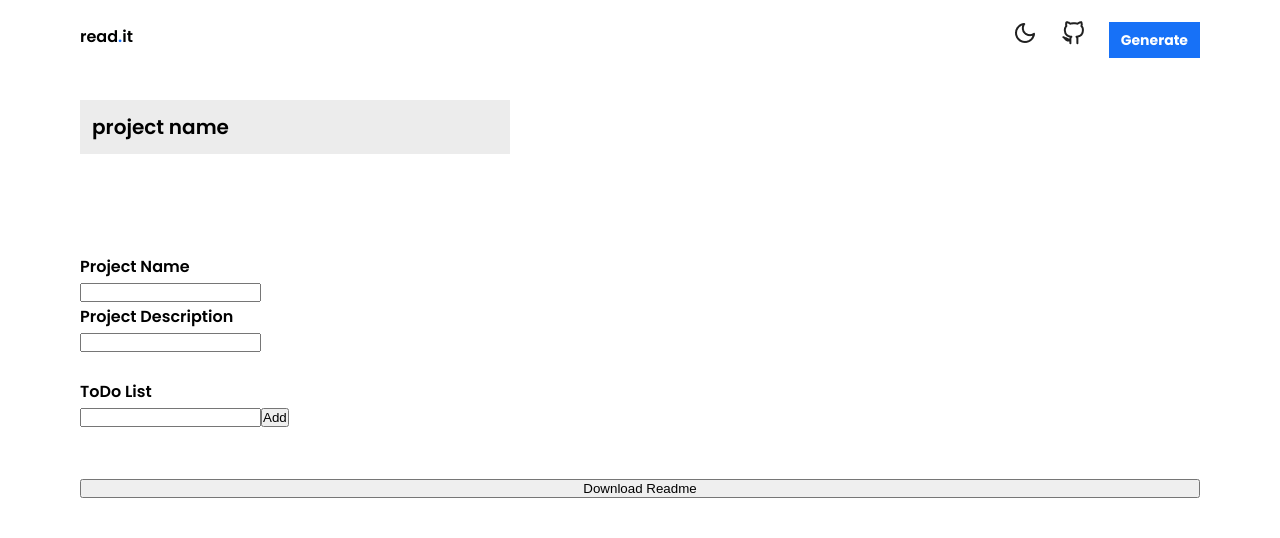
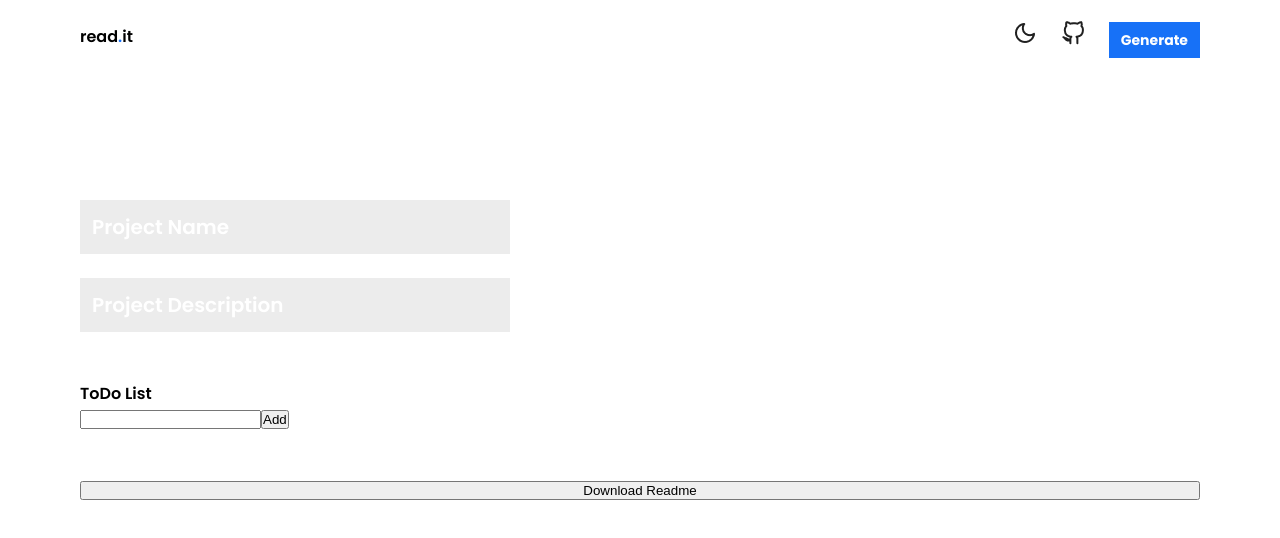
Before and after one commit to hstrada/readit-readme-generator, a React (Create React App) app in the folder readit/: page /generator in a window 1280 px wide. Shown: the top 538 px of the page. Built offline with nearby package versions, Linux system fonts and the light colour scheme.

Commit message:
feat: add input color hover

```diff
--- a/readit/src/components/Input/index.tsx
+++ b/readit/src/components/Input/index.tsx
@@ -2,8 +2,28 @@ import React from 'react';
 
 import { Container } from './styles';
 
-const Input: React.FC = () => {
-  return <Container type="text" value="project name" />;
+interface Props {
+  value: string;
+  placeholder?: string;
+  key: string | number;
+  onChange: (e: React.ChangeEvent<HTMLInputElement>) => void;
+}
+
+const Input: React.FC<Props> = ({
+  value,
+  onChange,
+  key,
+  placeholder,
+}: Props) => {
+  return (
+    <Container
+      type="text"
+      key={key}
+      value={value}
+      placeholder={placeholder}
+      onChange={onChange}
+    />
+  );
 };
 
 export default Input;
--- a/readit/src/components/Input/styles.tsx
+++ b/readit/src/components/Input/styles.tsx
@@ -9,4 +9,10 @@ export const Container = styled.input`
   font-family: ${({ theme }) => theme.fonts.secondary};
   font-size: 20px;
   padding-left: 12px;
+  color: ${({ theme }) => theme.colors.primary};
+  margin-bottom: 24px;
+
+  ::placeholder {
+    color: ${({ theme }) => theme.colors.tertiary};
+  }
 `;
--- a/readit/src/pages/Generator/index.tsx
+++ b/readit/src/pages/Generator/index.tsx
@@ -5,20 +5,6 @@ import { generate } from '../../utils';
 import { Input, NavBar } from '../../components';
 
 import { Main, Container } from './styles';
-
-const TextInput = ({
-  value,
-  onChange,
-  key,
-}: {
-  value: string;
-  key: string | number;
-  onChange: (e: React.ChangeEvent<HTMLInputElement>) => void;
-}) => (
-  <div>
-    <input type="text" key={key} value={value} onChange={onChange} />
-  </div>
-);
 
 const Generator = () => {
   const questions = [
@@ -87,7 +73,6 @@ const Generator = () => {
       <br />
       <Main>
         <Container>
-          <Input />
           <br />
           <br />
           <br />
@@ -95,14 +80,12 @@ const Generator = () => {
           {values.questions.map((value, index) => {
             console.log(value);
             return (
-              <label>
-                {value.question}
-                <TextInput
-                  key={index}
-                  value={value.answer}
-                  onChange={e => handleQA(e, index)}
-                />
-              </label>
+              <Input
+                key={index}
+                value={value.answer}
+                placeholder={value.question}
+                onChange={e => handleQA(e, index)}
+              />
             );
           })}
           <br />
```
